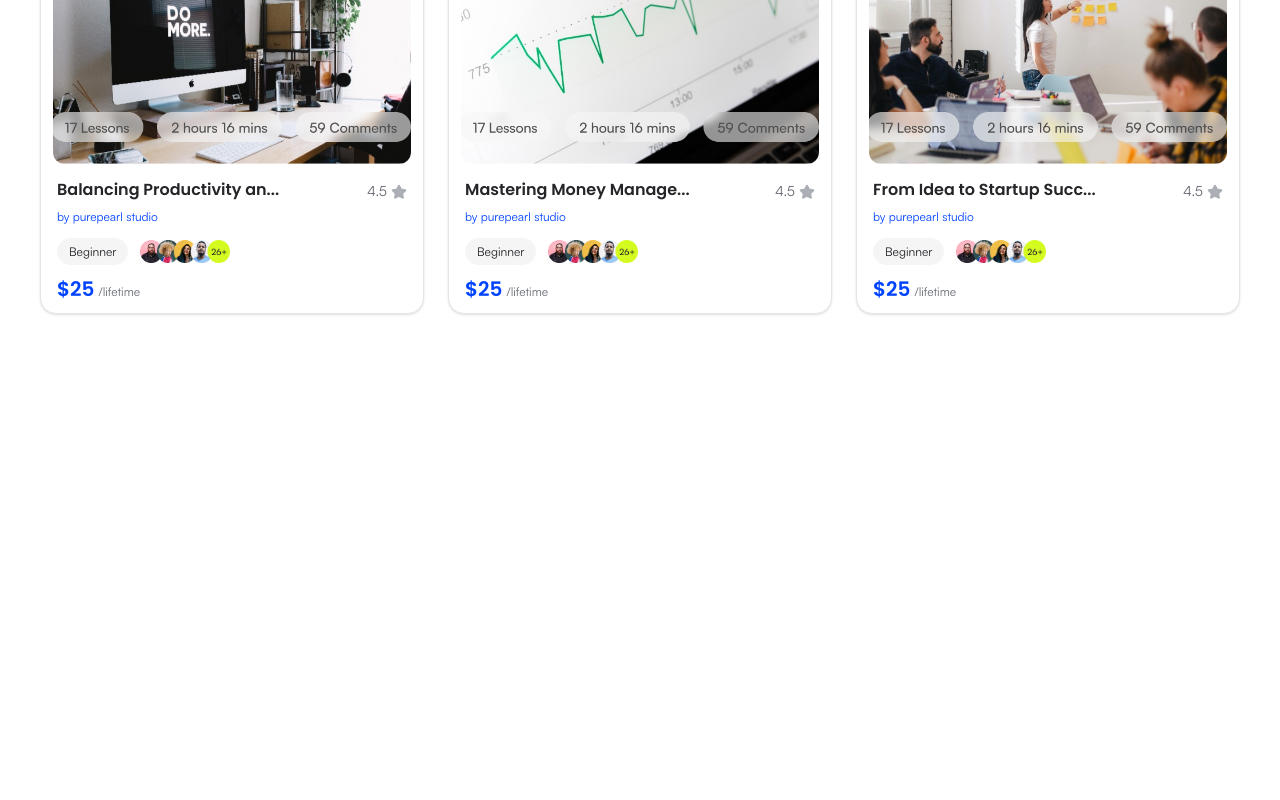
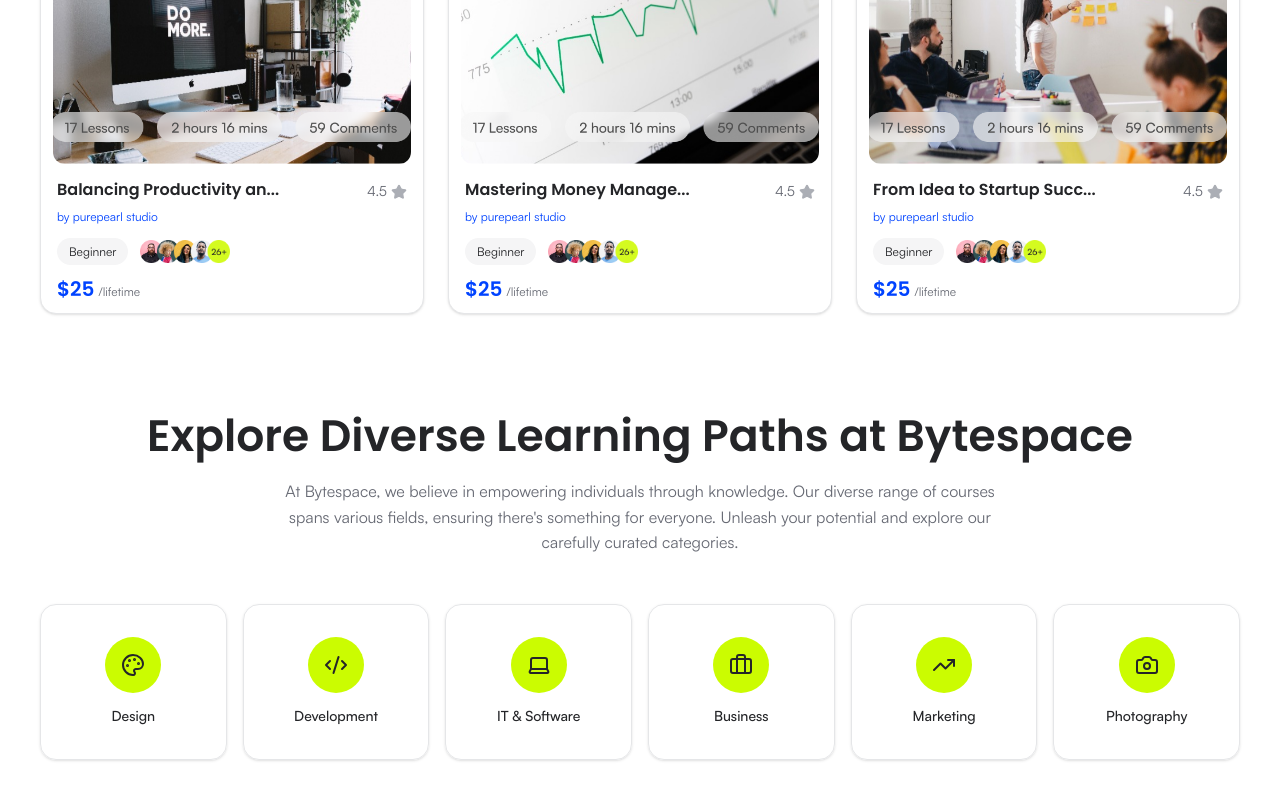
Before and after one commit to shafikulnayem10/bytespace-new, a Next.js app: page / in a window 1280 px wide. Shown: the part 2222-3022 px from the top of the page. Before the commit the page ends 2632 px from the top, so only its background shows below. Built offline with nearby package versions, Linux system fonts and the light colour scheme.

Commit message:
added learning path section

```diff
--- a/src/app/page.js
+++ b/src/app/page.js
@@ -3,6 +3,7 @@ import BrandLogos from "@/components/sections/BrandLogos";
 import CourseCategories from "@/components/sections/CourseCategories";
 import Hero from "@/components/sections/Hero";
 import Courses from "@/components/sections/Courses";
+import LearningPaths from "@/components/sections/LearningPaths";
 
 export default function Home() {
   return (
@@ -13,6 +14,7 @@ export default function Home() {
         <BrandLogos />
         <CourseCategories />
         <Courses></Courses>
+        <LearningPaths></LearningPaths>
       </main>
     </>
   );
--- /dev/null
+++ b/src/components/sections/LearningPaths.jsx
@@ -0,0 +1,44 @@
+import { Palette, Code2, Laptop, Briefcase, TrendingUp, Camera } from "lucide-react";
+
+const paths = [
+  { label: "Design", icon: Palette },
+  { label: "Development", icon: Code2 },
+  { label: "IT & Software", icon: Laptop },
+  { label: "Business", icon: Briefcase },
+  { label: "Marketing", icon: TrendingUp },
+  { label: "Photography", icon: Camera },
+];
+
+export default function LearningPaths() {
+  return (
+    <section className="bg-white pb-16 md:pb-24">
+      <div className="mx-auto max-w-[1200px] px-4 text-center md:px-8 xl:px-0">
+        <h2 className="font-heading text-[28px] font-semibold leading-[1.2] text-neutral-950 md:text-heading-m">
+          Explore Diverse Learning Paths at Bytespace
+        </h2>
+        <p className="mx-auto mt-4 max-w-[720px] text-body-s text-neutral-500 md:text-body-m">
+          At Bytespace, we believe in empowering individuals through
+          knowledge. Our diverse range of courses spans various fields,
+          ensuring there&apos;s something for everyone. Unleash your potential
+          and explore our carefully curated categories.
+        </p>
+
+        <div className="mt-12 grid grid-cols-2 gap-4 sm:grid-cols-3 md:grid-cols-6">
+          {paths.map(({ label, icon: Icon }) => (
+            <div
+              key={label}
+              className="flex flex-col items-center gap-3 rounded-2xl border border-neutral-100 px-4 py-8 shadow-sm"
+            >
+              <span className="flex size-14 items-center justify-center rounded-full bg-secondary-500">
+                <Icon className="size-6 text-neutral-950" strokeWidth={2} />
+              </span>
+              <p className="text-body-s font-medium text-neutral-950">
+                {label}
+              </p>
+            </div>
+          ))}
+        </div>
+      </div>
+    </section>
+  );
+}
```
